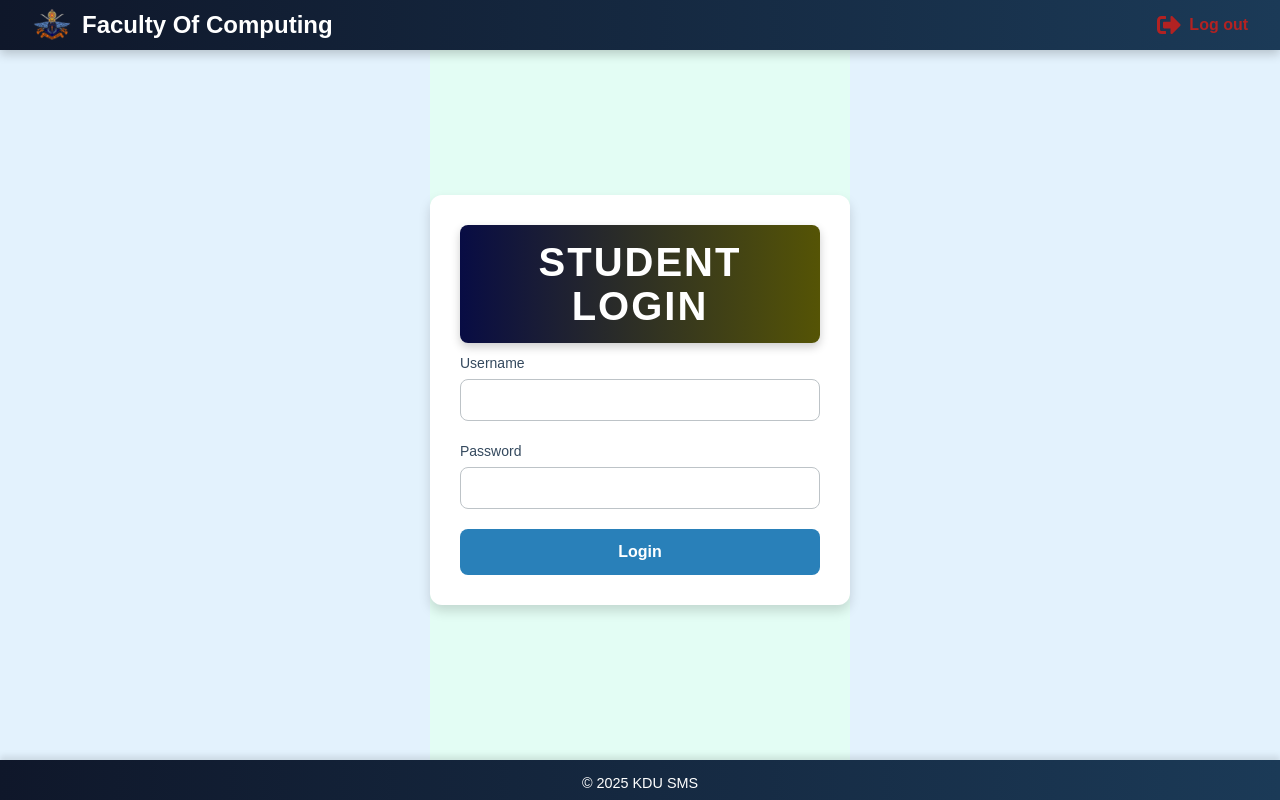
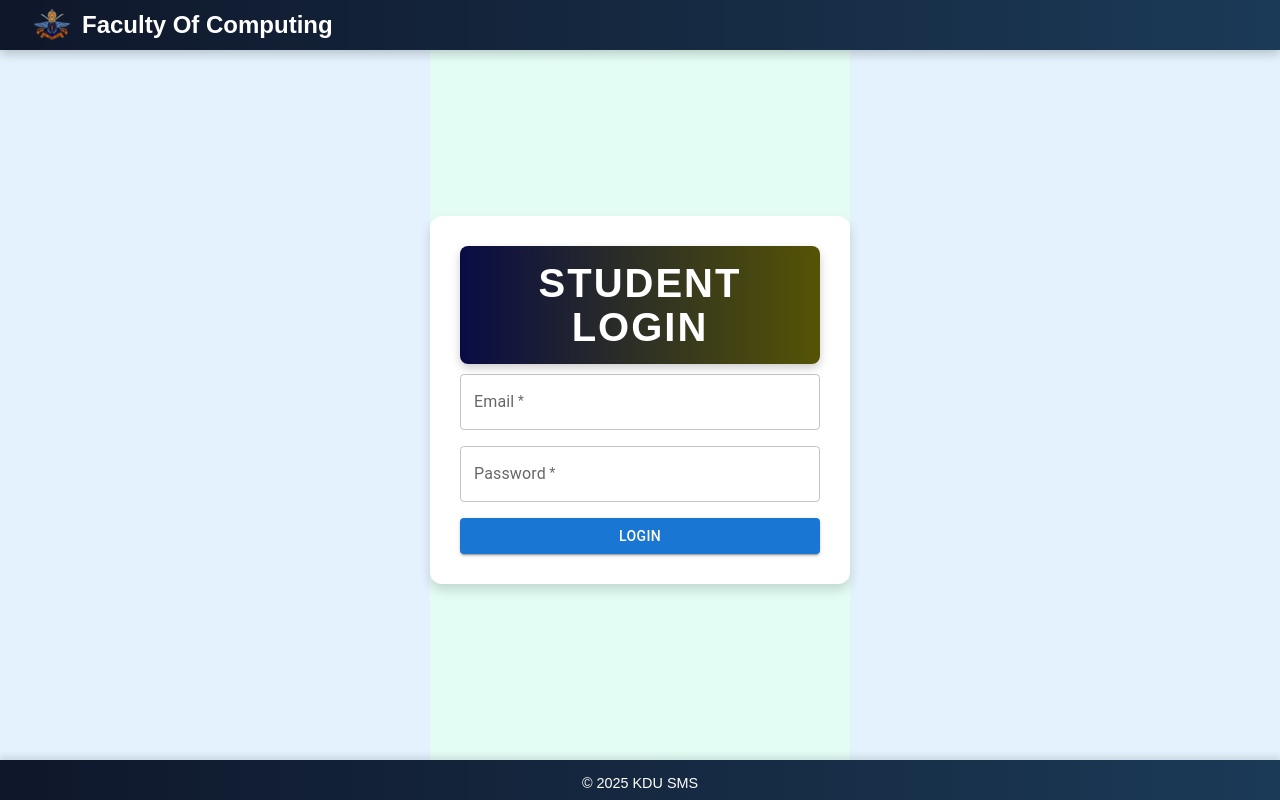
Before and after one commit to rashdiwsl/student-management-system, a React (Vite) app: page /stuLogin in a window 1280 px wide. Built offline with nearby package versions, Linux system fonts and the light colour scheme.

Commit message:
feat: update backend for student login

```diff
--- a/src/components/stuLogin.jsx
+++ b/src/components/stuLogin.jsx
@@ -1,56 +1,99 @@
 import React, { useState } from 'react';
 import { useNavigate } from 'react-router-dom';
-import Topbar from '../components/Topbar';
 import Footer from '../components/Footer';
+import { Snackbar, Button, TextField, Box } from '@mui/material';
+import Topbarnew from './Topbarnew';
 
 function StuLogin() {
-  const [username, setUsername] = useState('');
+  const [email, setEmail] = useState('');
   const [password, setPassword] = useState('');
   const [message, setMessage] = useState('');
+  const [openSnackbar, setOpenSnackbar] = useState(false);
   const navigate = useNavigate();
 
   const handleSubmit = (e) => {
     e.preventDefault();
 
-    if (username === "stu1" && password === "098") {
-      setMessage("Login successful. Redirecting to Student Dashboard...");
-      setTimeout(() => {
-        navigate('/stuDash');
-      }, 1500);
-    } else {
-      setMessage("Incorrect username or password. Please try again.");
-    }
+    // Sending login data to the backend
+    const user = { email, password };
+
+    fetch("http://localhost:8085/listStudent", {
+      method: "POST",
+      headers: {
+        "Content-Type": "application/json",
+      },
+      body: JSON.stringify(user),
+    })
+      .then((response) => response.json())
+      .then((data) => {
+        if (data.success) {
+          if (data.token) {
+            console.log("Login successful:", data);
+            localStorage.setItem("authToken", data.token); // Store JWT token
+            setMessage("Login successful. Redirecting to Student Dashboard...");
+            setOpenSnackbar(true);
+            setTimeout(() => {
+              navigate('/stuDash'); // Redirect to the student dashboard
+            }, 1500);
+          } else {
+            setMessage("Invalid credentials. Please try again.");
+            setOpenSnackbar(true);
+          }
+        } else {
+          setMessage("Student not found. Please contact your department.");
+          setOpenSnackbar(true);
+        }
+      })
+      .catch((error) => {
+        console.error("Error during login:", error);
+        setMessage("Login failed. Please check your email and password.");
+        setOpenSnackbar(true);
+      });
   };
 
   return (
     <div>
-      <Topbar />
+      <Topbarnew />
       <div className="login-box">
         <h1>Student Login</h1>
         <form onSubmit={handleSubmit}>
-          <div className="input-group">
-            <label htmlFor="username">Username</label>
-            <input
-              type="text"
-              id="username"
-              value={username}
-              onChange={(e) => setUsername(e.target.value)}
+          <Box mb={2}>
+            <TextField
+              label="Email"
+              variant="outlined"
+              fullWidth
+              type="email"
+              value={email}
+              onChange={(e) => setEmail(e.target.value)}
               required
             />
-          </div>
-          <div className="input-group">
-            <label htmlFor="password">Password</label>
-            <input
+          </Box>
+          <Box mb={2}>
+            <TextField
+              label="Password"
+              variant="outlined"
+              fullWidth
               type="password"
-              id="password"
               value={password}
               onChange={(e) => setPassword(e.target.value)}
               required
             />
-          </div>
-          <button type="submit" className="login-button">Login</button>
+          </Box>
+          <Button
+            type="submit"
+            variant="contained"
+            color="primary"
+            fullWidth
+          >
+            Login
+          </Button>
         </form>
-        {message && <p className="message">{message}</p>}
+        <Snackbar
+          open={openSnackbar}
+          autoHideDuration={3000}
+          onClose={() => setOpenSnackbar(false)}
+          message={message}
+        />
       </div>
       <Footer />
     </div>
```
